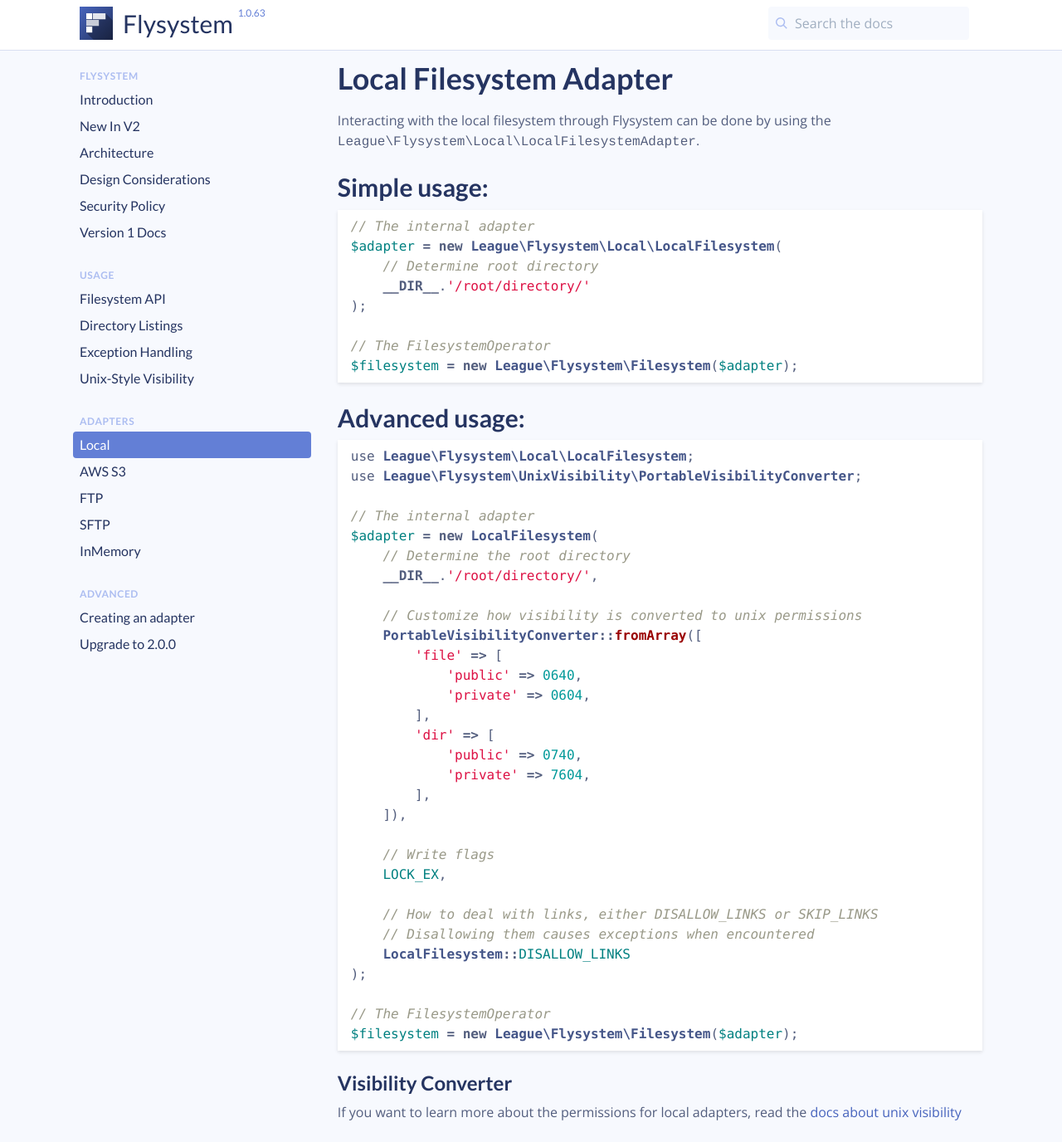
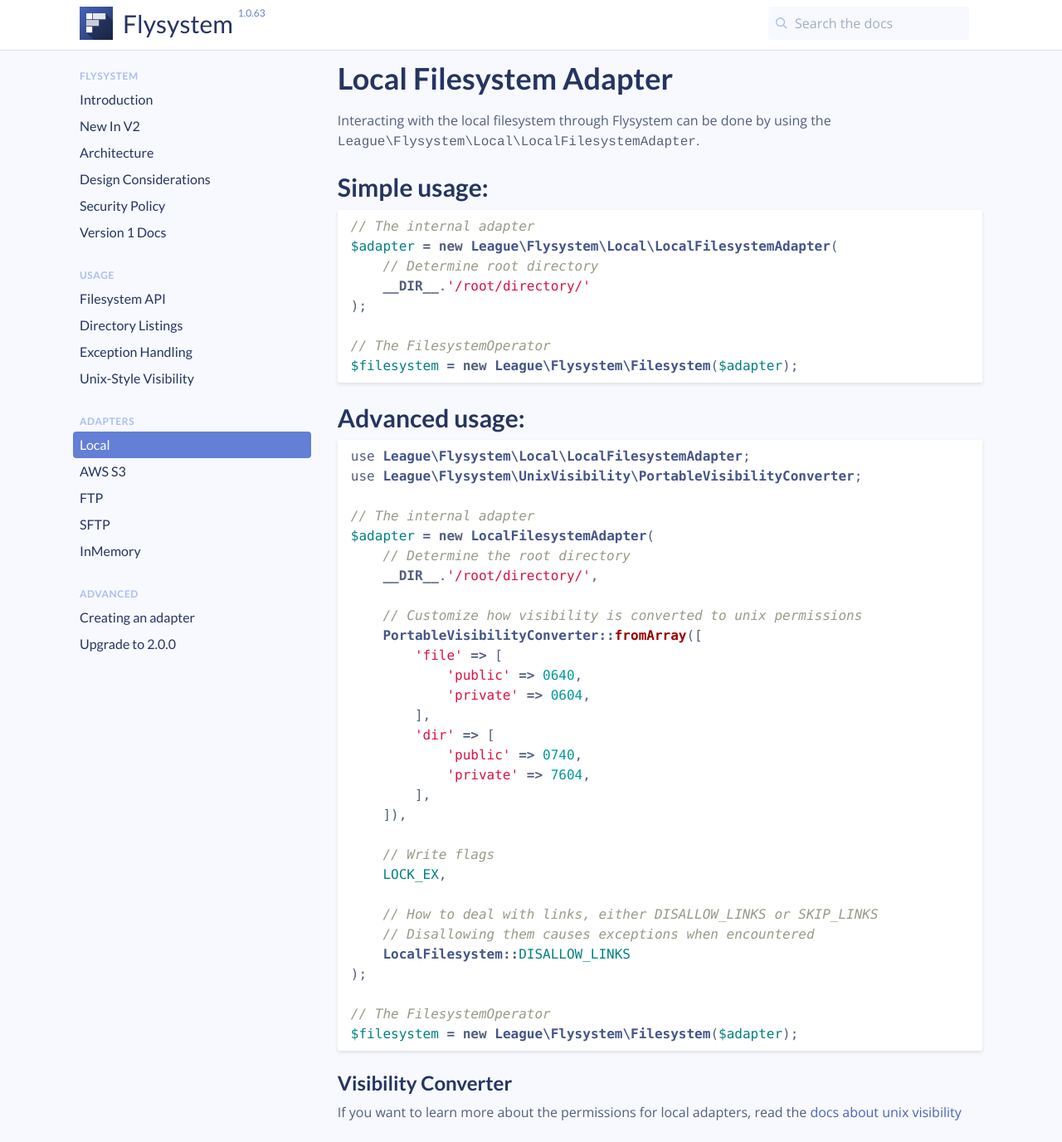
Before and after one commit to thephpleague/flysystem, a Jekyll site: the page built from v2/adapter/local.md, in a window 1280 px wide and 1376 px high. Shown: the whole window at 83% size. Built offline with Jekyll 4.4.1, drawn with Linux system fonts in a browser that asks for light colours; comment, search, counter and statistics services are not loaded.

Commit message:
Fix for my copy-pasta

````diff
--- a/v2/adapter/local.md
+++ b/v2/adapter/local.md
@@ -11,7 +11,7 @@ by using the `League\Flysystem\Local\LocalFilesystemAdapter`.
 
 ```php
 // The internal adapter
-$adapter = new League\Flysystem\Local\LocalFilesystem(
+$adapter = new League\Flysystem\Local\LocalFilesystemAdapter(
     // Determine root directory
     __DIR__.'/root/directory/'
 );
@@ -23,11 +23,11 @@ $filesystem = new League\Flysystem\Filesystem($adapter);
 ## Advanced usage:
 
 ```php
-use League\Flysystem\Local\LocalFilesystem;
+use League\Flysystem\Local\LocalFilesystemAdapter;
 use League\Flysystem\UnixVisibility\PortableVisibilityConverter;
 
 // The internal adapter
-$adapter = new LocalFilesystem(
+$adapter = new LocalFilesystemAdapter(
     // Determine the root directory
     __DIR__.'/root/directory/',
 
````
